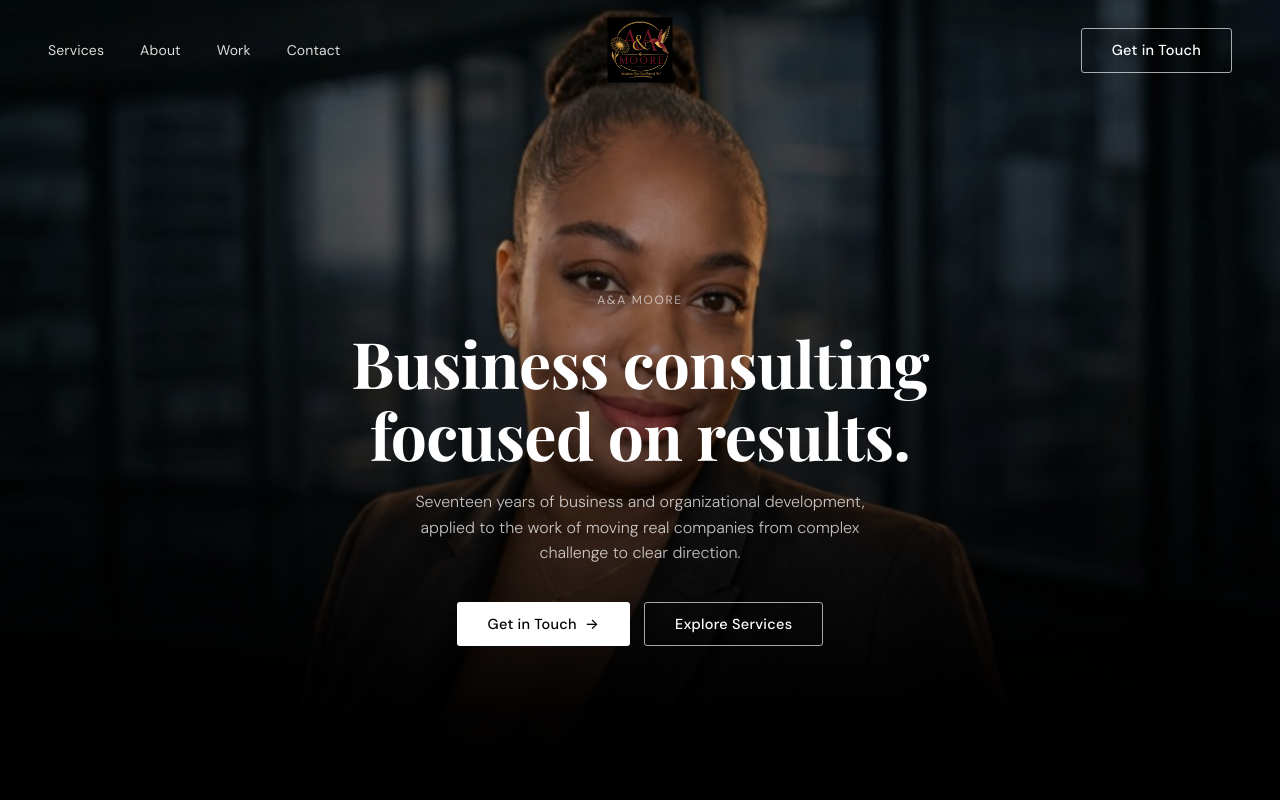
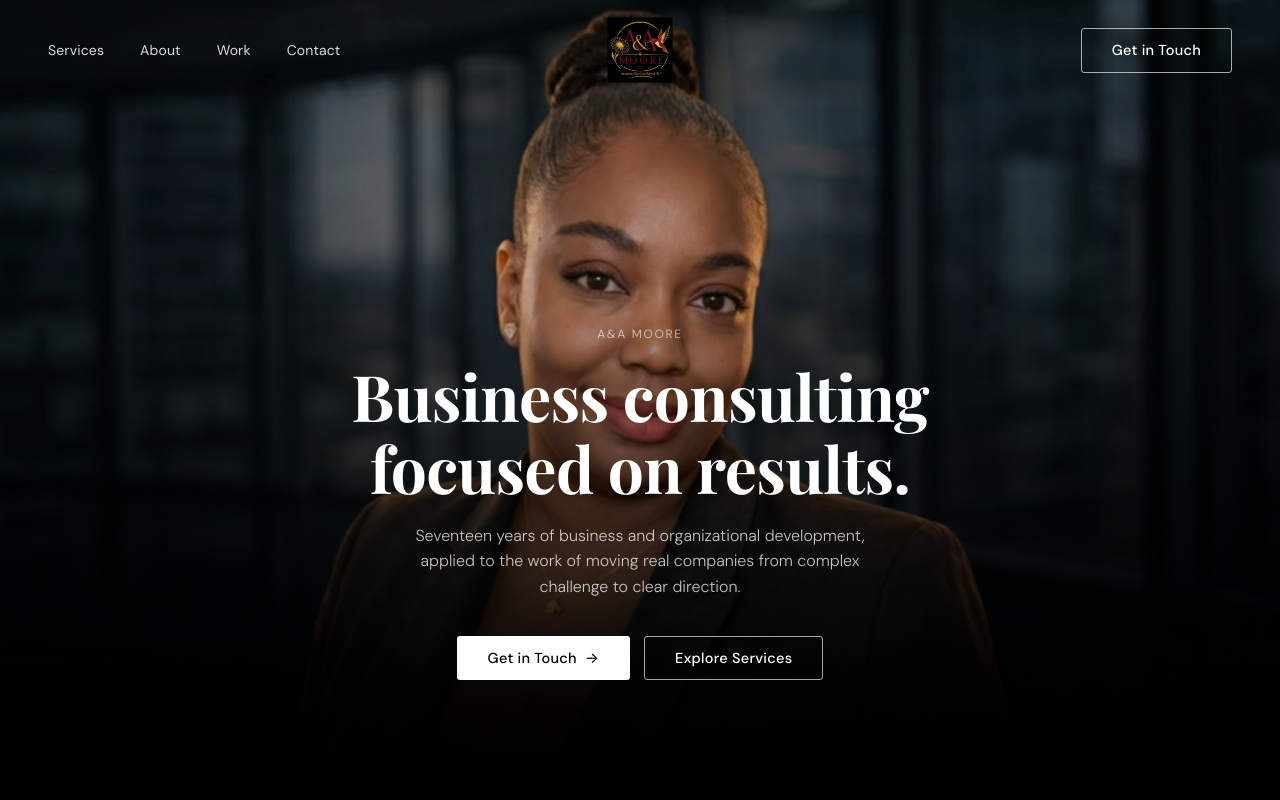
Before and after one commit to mdabdullahislamrafid552-netizen/a-a-moore, a website: page index.html in a window 1280 px wide. Shown: the top 800 px of the page. Drawn offline with nearby package versions, Linux system fonts and the light colour scheme.

Commit message:
Force bottom layout alignment on hero section with !important overrides

```diff
--- a/index.html
+++ b/index.html
@@ -13,15 +13,15 @@
   /* ===== Home hero — cinematic full-bleed ===== */
   .hero-home {
     position: relative;
-    min-height: 100vh;
+    min-height: 100vh !important;
     width: 100%;
     overflow: hidden;
     background: #000;
-    display: flex;
-    flex-direction: column;
-    justify-content: flex-end;
-    align-items: center;
-    padding-bottom: 12%;
+    display: flex !important;
+    flex-direction: column !important;
+    justify-content: flex-end !important;
+    align-items: center !important;
+    padding-bottom: 120px !important;
   }
   .hero-home-bg {
     position: absolute;
@@ -29,10 +29,10 @@
     z-index: 0;
     animation: hero-zoom 12s ease-out forwards;
     transform-origin: center center;
-    background: linear-gradient(to bottom, rgba(0,0,0,0.1) 0%, rgba(0,0,0,0.3) 40%, rgba(0,0,0,0.95) 90%), url('./images/hero-bg.jpg');
-    background-size: cover;
-    background-position: center 15%;
-    background-repeat: no-repeat;
+    background-image: linear-gradient(to bottom, rgba(0,0,0,0) 0%, rgba(0,0,0,0.2) 40%, rgba(0,0,0,0.95) 90%), url('./images/hero-bg.jpg') !important;
+    background-size: cover !important;
+    background-position: center 15% !important;
+    background-repeat: no-repeat !important;
   }
   @keyframes hero-zoom {
     from { transform: scale(1.08); }
@@ -41,11 +41,14 @@
   .hero-home-content {
     position: relative;
     z-index: 10;
-    display: flex;
-    flex-direction: column;
-    align-items: center;
+    display: flex !important;
+    flex-direction: column !important;
+    align-items: center !important;
     text-align: center;
     padding: 0 24px;
+    margin-top: auto !important;
+    margin-bottom: 0 !important;
+    align-self: center !important;
     opacity: 0;
     transform: translateY(28px);
     animation: hero-fade 1.1s ease 0.3s forwards;
```
